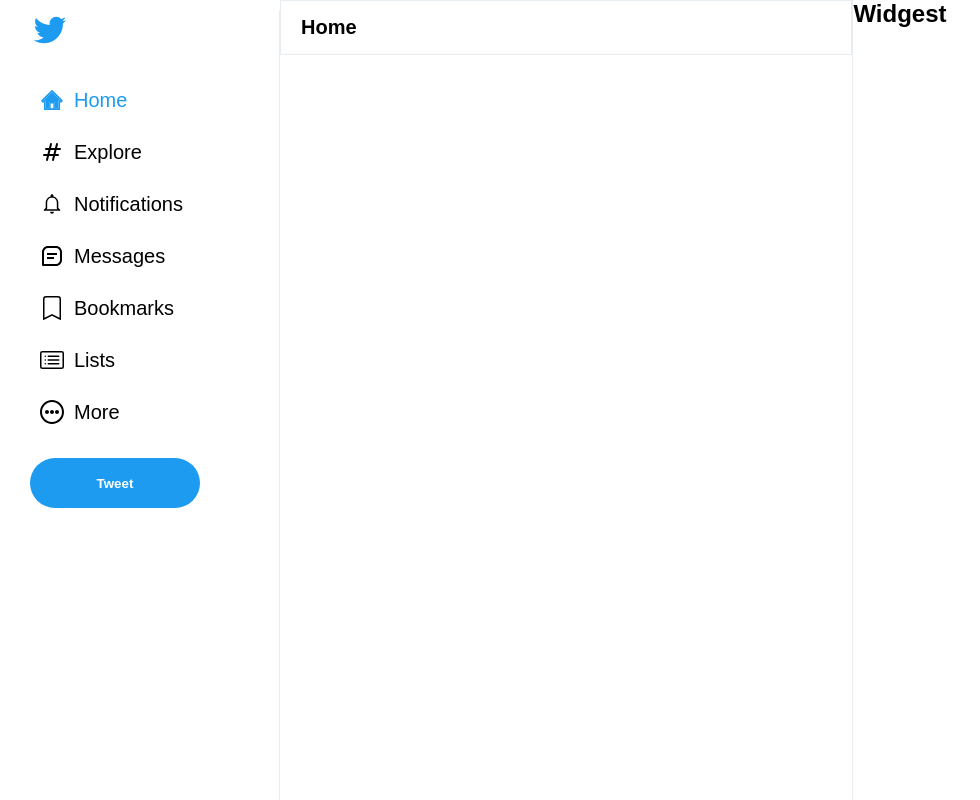
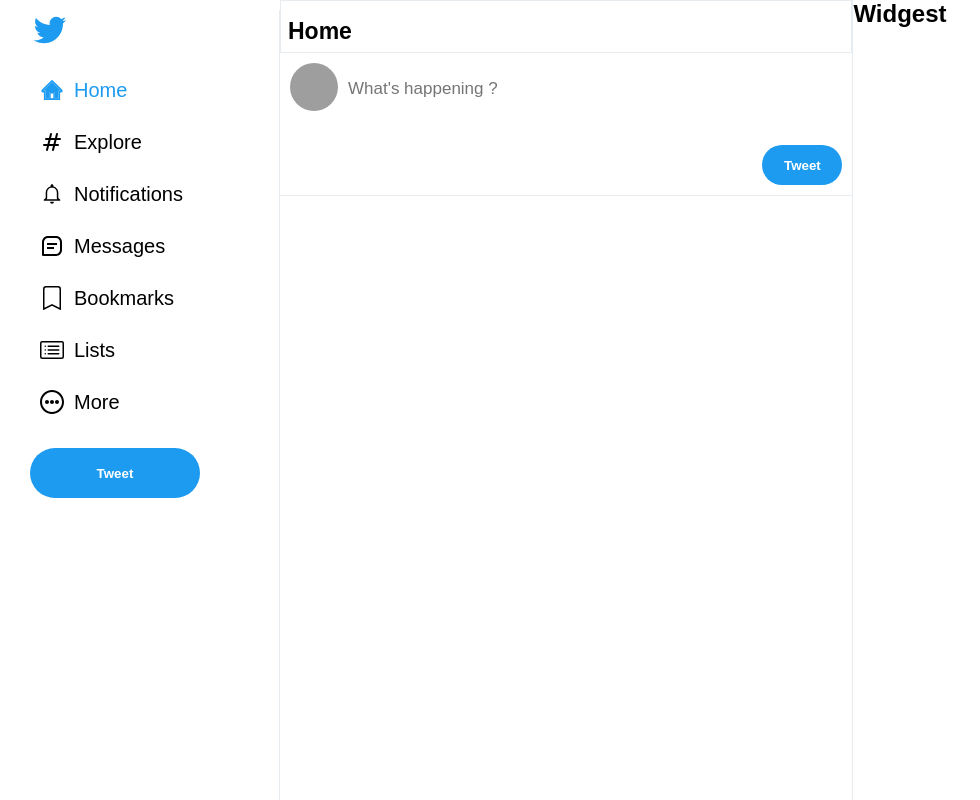
Before and after one commit to melisademirparmak/twitter, a React (Create React App) app: page / in a window 1280 px wide. Shown: the whole page, without its empty margins (0-980 px from the left). Built offline with nearby package versions, Linux system fonts and the light colour scheme; grey boxes are pictures that could not be loaded.

Commit message:
Tweetbox finish

```diff
--- a/src/components/TweetBox.js
+++ b/src/components/TweetBox.js
@@ -1,11 +1,23 @@
-import React from 'react'
+import React from 'react';
 
 function TweetBox() {
-    return (
-        <div>
+  return (
+    <div className="tweetBox">
+      <form>
+        <div className="tweetBox__input">
+          <picture>
+            <img
+              src="https://www.mothermary.rw/images/img/lady.jpg"
+              alt="Avatar"
+            />
+          </picture>
+          <input type="text" placeholder="What's happening ?" />
+        </div>
 
-        </div>
-    )
+        <button className="tweetBox__btn">Tweet</button>
+      </form>
+    </div>
+  );
 }
 
-export default TweetBox
+export default TweetBox;
--- a/src/css/_feed.scss
+++ b/src/css/_feed.scss
@@ -4,7 +4,6 @@
   flex: 0.5;
   border-right: 1px solid $twitter-background;
   width: fit-content;
-  // background-color: red;
 
   overflow-y: scroll;
 
@@ -18,11 +17,11 @@
     background-color: $white;
     z-index: 100;
     border: 1px solid $twitter-background !important;
-    padding: 15px 20px;
+    padding: 7px;
 
     h2 {
-      font-size: 20px;
-      font-weight: 800;
+      font-size: 23px;
+      padding-top: 10px;
     }
   }
 }
--- a/src/css/_sideBar.scss
+++ b/src/css/_sideBar.scss
@@ -10,7 +10,7 @@
   &__TwitterIcon {
     color: $twitter-color;
     font-size: 40px;
-    margin-bottom: 20px;
+    margin-bottom: 10px;
   }
 
   &__Btn {
--- /dev/null
+++ b/src/css/_tweetBox.scss
@@ -0,0 +1,39 @@
+@import 'variables';
+.tweetBox {
+  padding: 0 10px 10px 0;
+  border-bottom: 1px solid $twitter-background;
+  & > form {
+    display: flex;
+    flex-direction: column;
+    input {
+      border: none;
+      line-height: 48px;
+      font-size: 17px;
+      flex: 1;
+      margin-left: 8px;
+    }
+  }
+
+  &__input {
+    display: flex;
+    align-items: center;
+    padding: 10px;
+    img {
+      width: 48px;
+      height: 48px;
+      border-radius: 50%;
+      object-fit: cover;
+    }
+  }
+  &__btn {
+    background-color: $twitter-color;
+    color: $white;
+    text-transform: inherit;
+    border-radius: 30px;
+    width: 80px;
+    height: 40px;
+    margin-top: 20px;
+    margin-left: auto;
+    font-weight: 900;
+  }
+}
--- a/src/css/style.css
+++ b/src/css/style.css
@@ -36,6 +36,34 @@
   margin-right: 20px;
 }
 
+.sideBar {
+  border-right: 1px solid #e6ecf0;
+  -webkit-box-flex: 0.2;
+      -ms-flex: 0.2;
+          flex: 0.2;
+  margin-top: 10px;
+  padding-right: 20px;
+  padding-left: 20px;
+  max-height: 100%;
+}
+
+.sideBar__TwitterIcon {
+  color: #1d9bf0;
+  font-size: 40px;
+  margin-bottom: 10px;
+}
+
+.sideBar__Btn {
+  background-color: #1d9bf0;
+  color: #fff;
+  font-weight: 900;
+  text-transform: inherit;
+  border-radius: 30px;
+  height: 50px;
+  width: 170px;
+  margin-top: 20px;
+}
+
 .feed {
   -webkit-box-flex: 0.5;
       -ms-flex: 0.5;
@@ -58,40 +86,67 @@
   background-color: #fff;
   z-index: 100;
   border: 1px solid #e6ecf0 !important;
-  padding: 15px 20px;
+  padding: 7px;
 }
 
 .feed__header h2 {
-  font-size: 20px;
-  font-weight: 800;
+  font-size: 23px;
+  padding-top: 10px;
 }
 
-.sideBar {
-  border-right: 1px solid #e6ecf0;
-  -webkit-box-flex: 0.2;
-      -ms-flex: 0.2;
-          flex: 0.2;
-  margin-top: 10px;
-  padding-right: 20px;
-  padding-left: 20px;
-  max-height: 100%;
+.tweetBox {
+  padding: 0 10px 10px 0;
+  border-bottom: 1px solid #e6ecf0;
 }
 
-.sideBar__TwitterIcon {
-  color: #1d9bf0;
-  font-size: 40px;
-  margin-bottom: 20px;
+.tweetBox > form {
+  display: -webkit-box;
+  display: -ms-flexbox;
+  display: flex;
+  -webkit-box-orient: vertical;
+  -webkit-box-direction: normal;
+      -ms-flex-direction: column;
+          flex-direction: column;
 }
 
-.sideBar__Btn {
+.tweetBox > form input {
+  border: none;
+  line-height: 48px;
+  font-size: 17px;
+  -webkit-box-flex: 1;
+      -ms-flex: 1;
+          flex: 1;
+  margin-left: 8px;
+}
+
+.tweetBox__input {
+  display: -webkit-box;
+  display: -ms-flexbox;
+  display: flex;
+  -webkit-box-align: center;
+      -ms-flex-align: center;
+          align-items: center;
+  padding: 10px;
+}
+
+.tweetBox__input img {
+  width: 48px;
+  height: 48px;
+  border-radius: 50%;
+  -o-object-fit: cover;
+     object-fit: cover;
+}
+
+.tweetBox__btn {
   background-color: #1d9bf0;
   color: #fff;
-  font-weight: 900;
   text-transform: inherit;
   border-radius: 30px;
-  height: 50px;
-  width: 170px;
+  width: 80px;
+  height: 40px;
   margin-top: 20px;
+  margin-left: auto;
+  font-weight: 900;
 }
 
 .container-large {
--- a/src/css/style.scss
+++ b/src/css/style.scss
@@ -1,5 +1,6 @@
 @import 'sideBarList';
+@import 'sideBar';
 @import 'feed';
-@import 'sideBar';
+@import 'tweetBox';
 @import 'grid';
 @import 'reboot';
```
Also changed, not shown: 1 other file (tests, documents, lock files or other folders).
